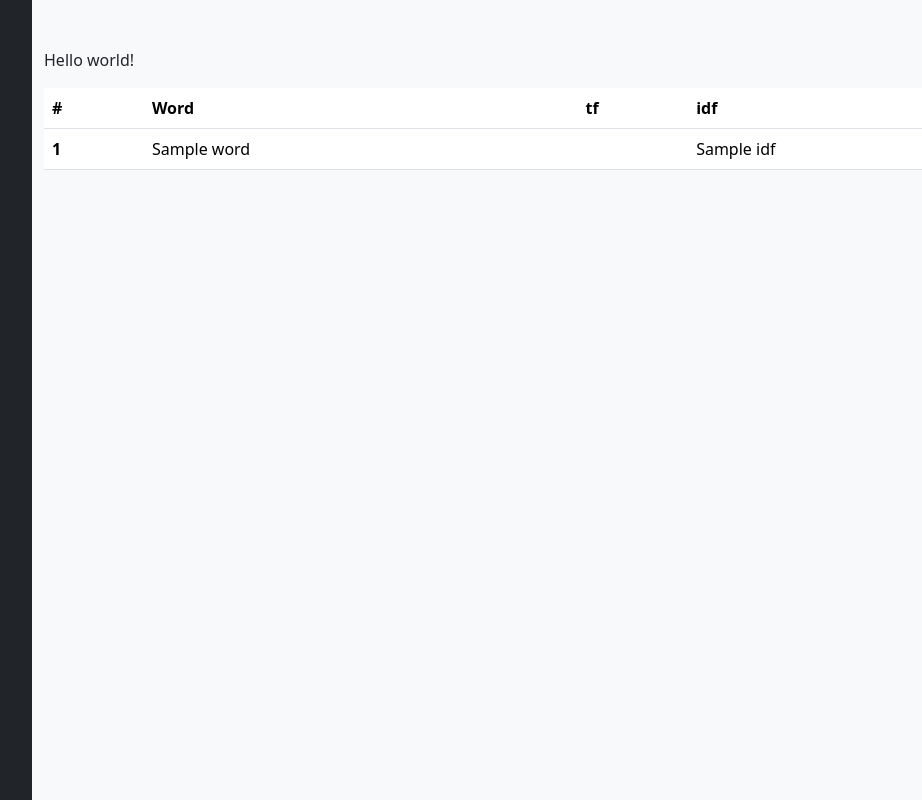
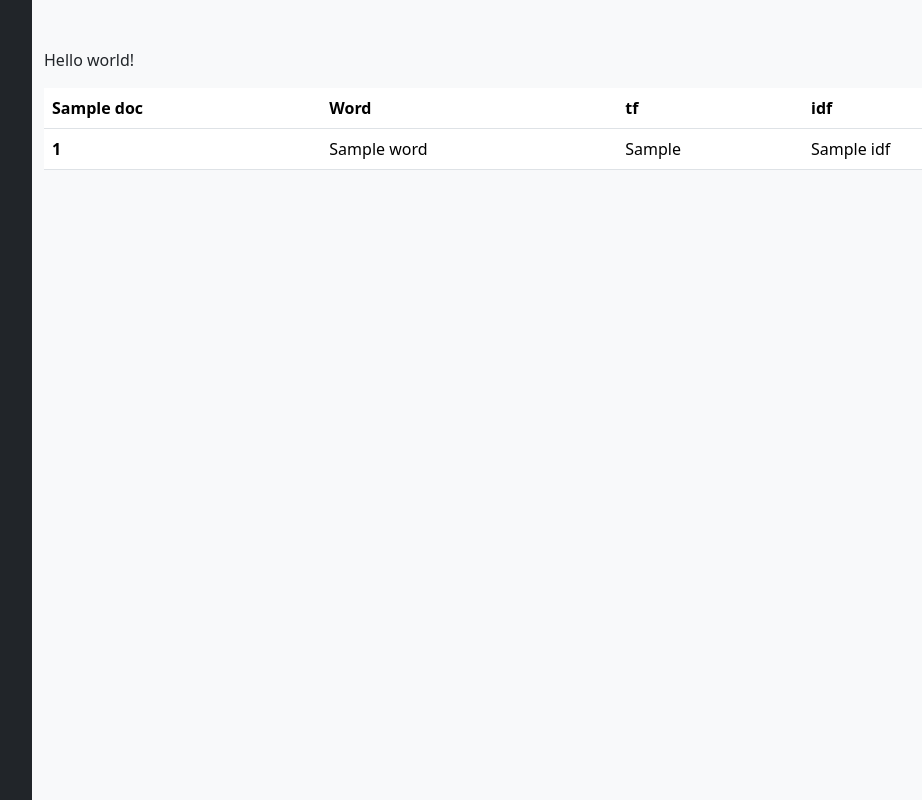
Before and after one commit to IlyaGoloborodko/TfIdf, a Django app: template main/tfidf/templates/tfidf/main/list.html in a window 1280 px wide. Shown: the whole page, without its empty margins (218-1140 px from the left). Run offline with Django 5.2, Linux system fonts and the light colour scheme; the template is opened without the code that fills it: most values are stand-ins (such as "Sample title", 1, 10 or a date in 2020); some libraries are stand-ins or nearby versions.

Commit message:
Added displaying of intermediate table field 'tf' depending on combination of Word and Document

```diff
--- a/main/tfidf/models.py
+++ b/main/tfidf/models.py
@@ -1,6 +1,4 @@
 from django.db import models
-
-
 
 
 class Word(models.Model):
--- a/main/tfidf/templates/tfidf/main/list.html
+++ b/main/tfidf/templates/tfidf/main/list.html
@@ -3,27 +3,27 @@
 {% block content %}
     <p>Hello world!</p>
     {% if docs %}
-        {% for doc in docs %}
-            <table class="table">
+        <table class="table">
+            {% for doc in docs %}
                 <thead>
                     <tr>
-                    <th scope="col">#</th>
+                    <th scope="col">{{ doc.document_name }}</th>
                     <th scope="col">Word</th>
                     <th scope="col">tf</th>
                     <th scope="col">idf</th>
                     </tr>
                 </thead>
                 <tbody>
-                    {% for word in doc.words.all %}
+                    {% for word_document in doc.worddocument_set.all %}
                         <tr>
                         <th scope="row">1</th>
-                        <td>{{ word.word_name }}</td>
-                        <td></td>
-                        <td>{{ word.idf }}</td>
+                        <td>{{ word_document.word.word_name }}</td>
+                        <td>{{ word_document.word_tf }}</td>
+                        <td>{{ word_document.word.idf }}</td>
                         </tr>
                     {% endfor %}
                 </tbody>
-            </table>
-        {% endfor %}
+            {% endfor %}
+        </table>
     {% endif %}
 {% endblock %}
```
Also changed, not shown: main/db.sqlite3.
